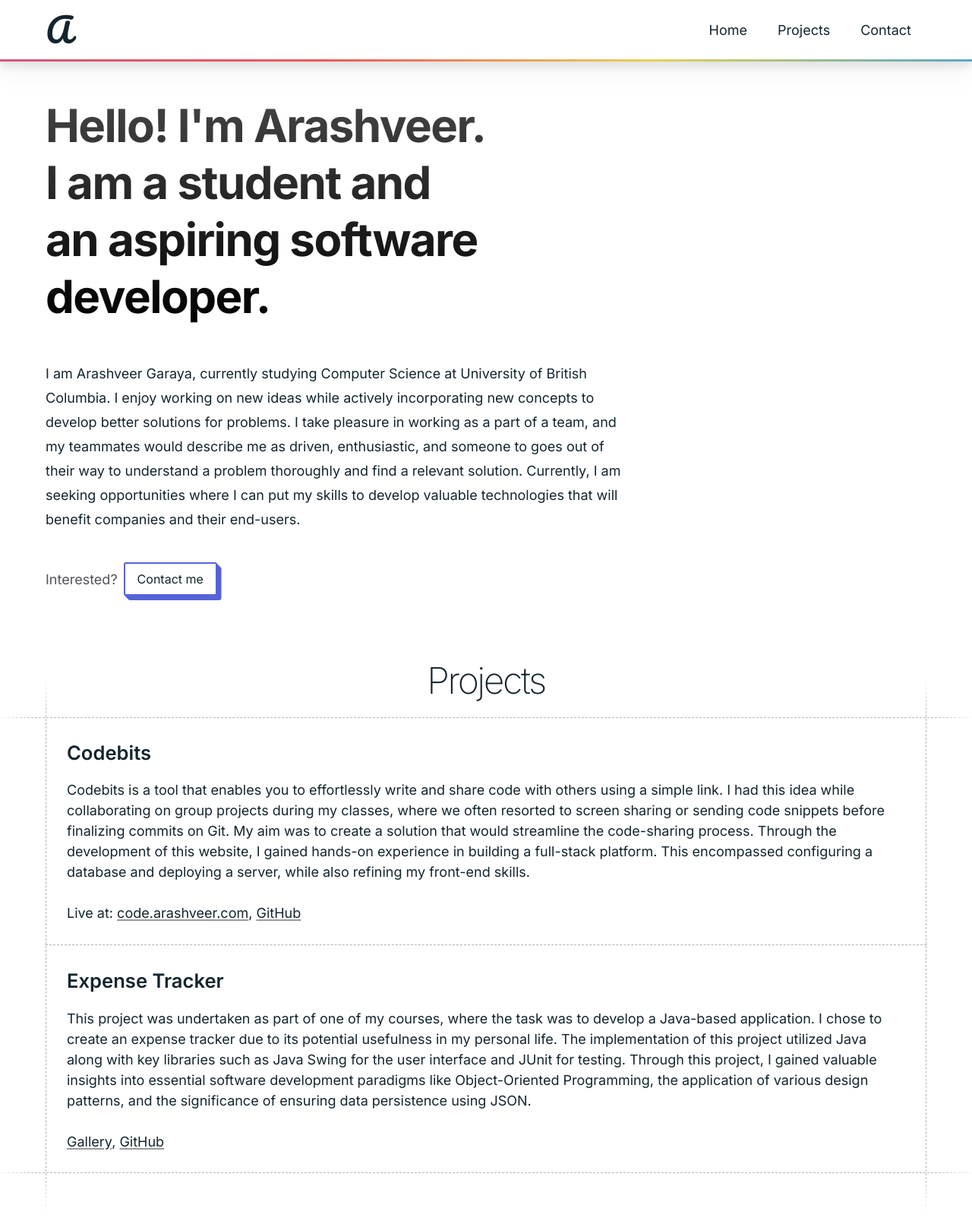
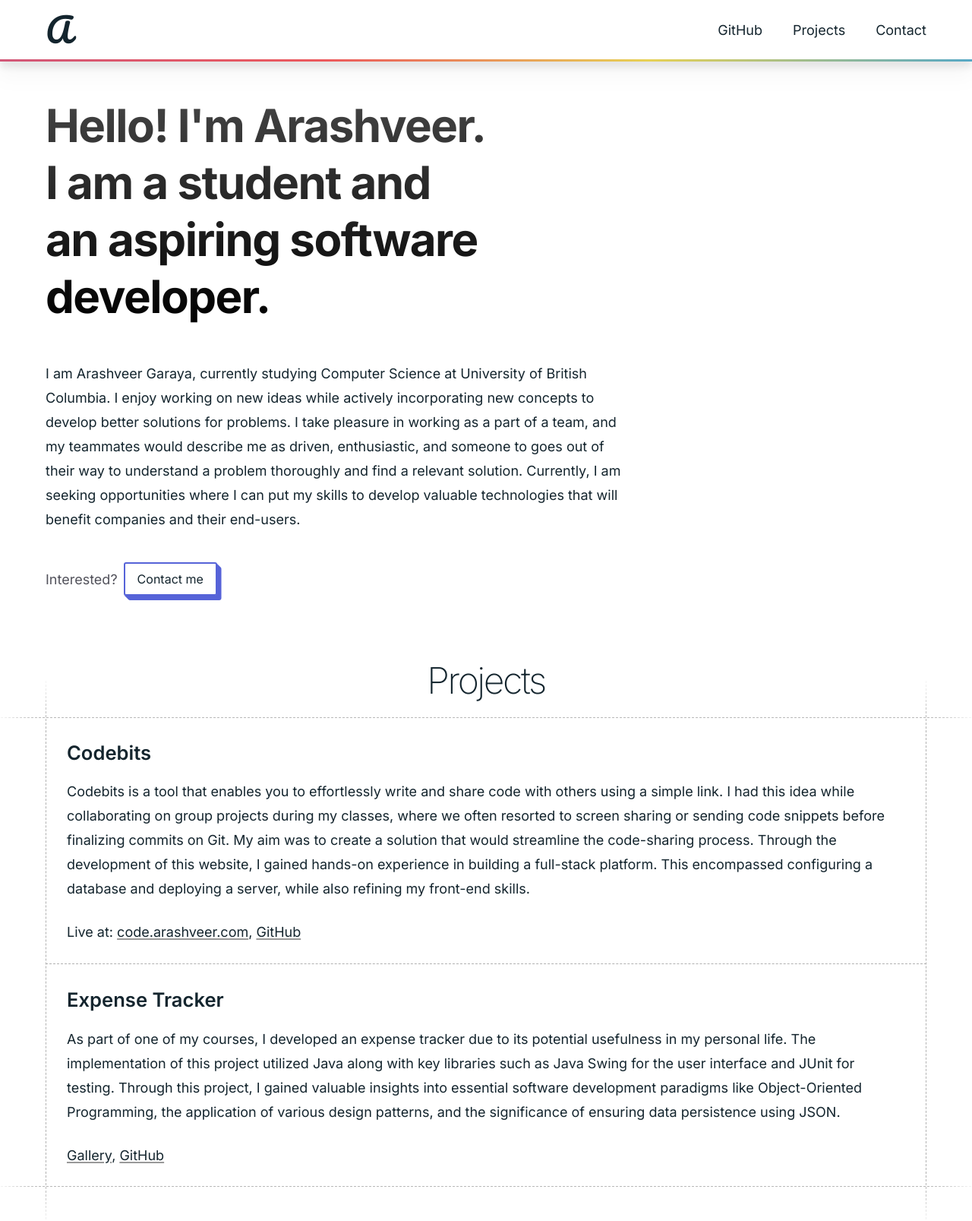
Before and after one commit to arashveer/arashveer.com, a website: page index.html in a window 1280 px wide. Shown: the top 1607 px of the page at 76% size. Drawn offline with Linux system fonts and the light colour scheme.

Commit message:
minor fixes

```diff
--- a/index.html
+++ b/index.html
@@ -28,11 +28,11 @@
                 class="flex container mx-auto justify-end flex-row py-1.5 items-center"
             >
                 <div class="flex-1 logo-letter">
-                    <span class="cursor-pointer pr-2 select-none">A</span>
+                    <a class="cursor-pointer pr-2 select-none" href="https://arashveer.com">A</a>
                 </div>
-                <div class="px-5 cursor-pointer">Home</div>
-                <div class="px-5 cursor-pointer">Projects</div>
-                <div class="px-5 cursor-pointer">Contact</div>
+                <div class="pr-10 cursor-pointer"><a href="https://github.com/arashveer">GitHub</a></div>
+                <div class="pr-10 cursor-pointer"><a href="#projects">Projects</a></div>
+                <div class="cursor-pointer"><a href="mailto:arashgaraya@outlook.com">Contact</a></div>
             </div>
         </nav>
         <!-- nav bar ends -->
@@ -55,6 +55,7 @@
                     <p class="text-zinc-600">Interested?</p>
                     <button
                         class="contact-me text-base my-2 select-none"
+                        onclick="window.open('mailto:arashgaraya@outlook.com', '_blank');"
                     >
                         Contact me
                     </button>
@@ -63,13 +64,14 @@
             <!-- hero section ends -->
 
             <!-- projects section starts -->
+            <div id="projects"></div>
             <p class="text-5xl font-extralight pb-6 z-40 text-center tracking-tighter relative">Projects</p>
             <div class="projects">
                 <div>
                     <i></i>
                     <div class="relative p-3">
                             <div class="project-title pb-4">Codebits</div>
-                            <p>
+                            <p class="leading-8">
                                 Codebits is a tool that enables you to effortlessly write and share code with others using a simple link. I had this idea while collaborating on group projects during my classes, where we often resorted to screen sharing or sending code snippets before finalizing commits on Git. My aim was to create a solution that would streamline the code-sharing process. Through the development of this website, I gained hands-on experience in building a full-stack platform. This encompassed configuring a database and deploying a server, while also refining my front-end skills.
                             </p>
                             </br>
@@ -85,8 +87,8 @@
                             <div class="project-title pb-4">
                                 Expense Tracker
                             </div>
-                            <p>
-                                This project was undertaken as part of one of my courses, where the task was to develop a Java-based application. I chose to create an expense tracker due to its potential usefulness in my personal life. The implementation of this project utilized Java along with key libraries such as Java Swing for the user interface and JUnit for testing. Through this project, I gained valuable insights into essential software development paradigms like Object-Oriented Programming, the application of various design patterns, and the significance of ensuring data persistence using JSON.
+                            <p class="leading-8">
+                                As part of one of my courses, I developed an expense tracker due to its potential usefulness in my personal life. The implementation of this project utilized Java along with key libraries such as Java Swing for the user interface and JUnit for testing. Through this project, I gained valuable insights into essential software development paradigms like Object-Oriented Programming, the application of various design patterns, and the significance of ensuring data persistence using JSON.
                             </p>
                             </br>
                             <p>
```
Also changed, not shown: public/css/output.css.
